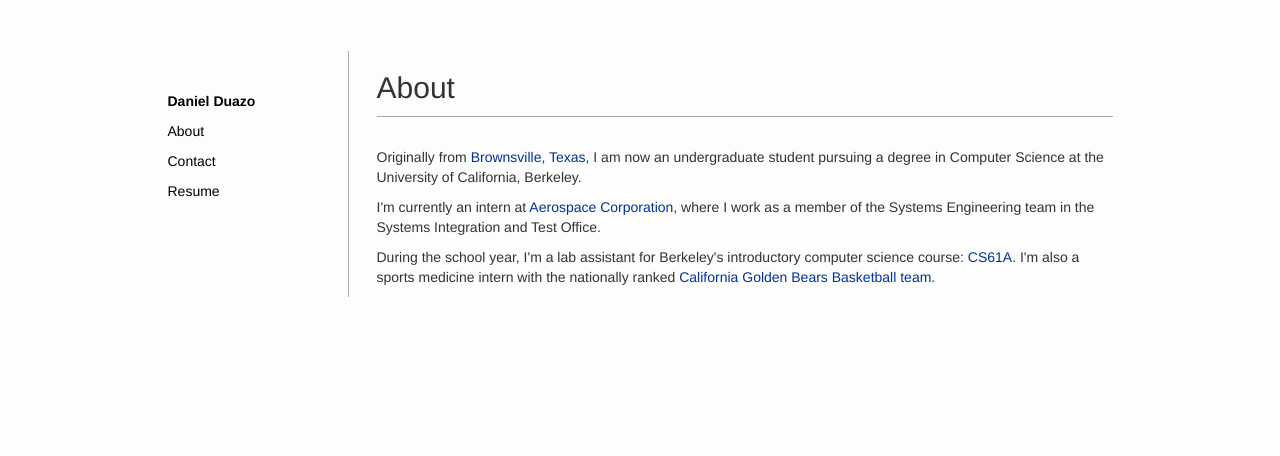
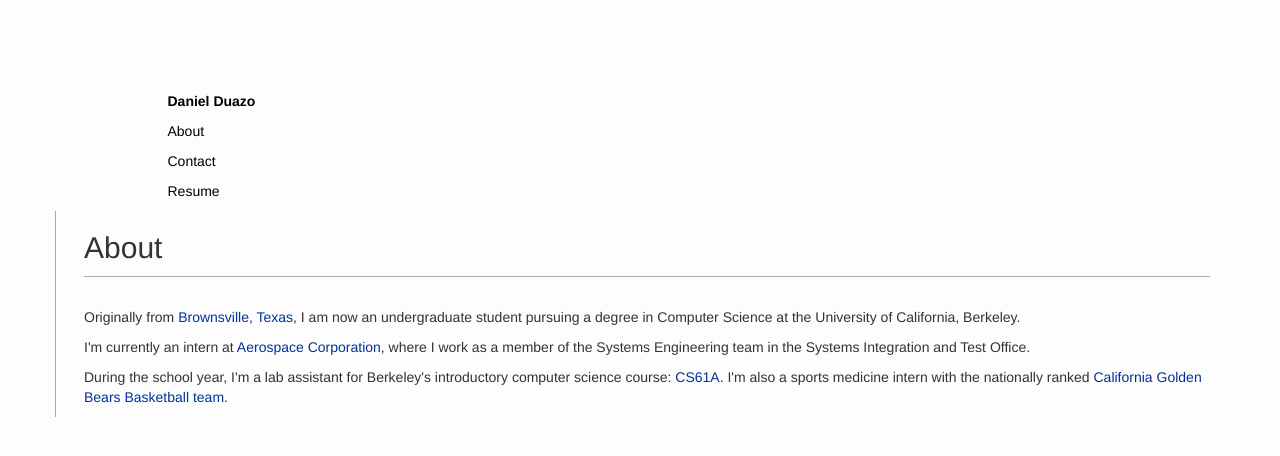
Before and after one commit to danielduazo/danielduazo.github.io, a Jekyll site: the page built from about/index.html, in a window 1280 px wide. Shown: the top 456 px of the page. Built offline with Jekyll 4.4.1, drawn with Linux system fonts in a browser that asks for light colours.

Commit message:
playing with links

```diff
--- a/_layouts/default.html
+++ b/_layouts/default.html
@@ -13,7 +13,7 @@
 			<div class="links col-md-2 col-md-offset-1 col-sm-2 col-xs-offset-0">
 				{% include navigation.html%}
 			</div>
-			<div class="left-bar col-md-8 col-sm-10 col-xs-12">
+			<div class="left-bar col-md-12">
 				<div class="row">
 				    <div class="col-md-12">
 				        <h2 class="bottom-bar">{{ page.header }}</h2>
```
